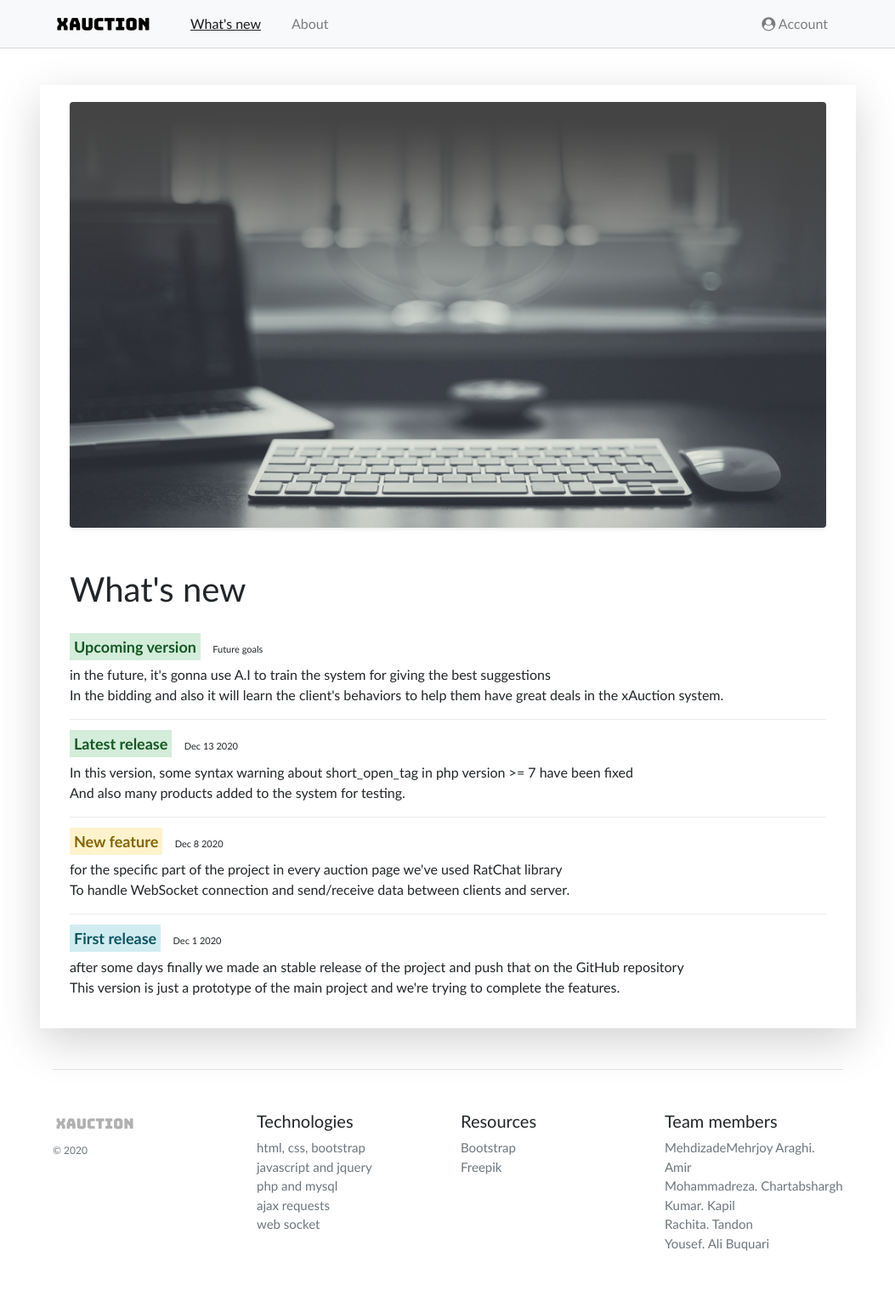
After one commit to mehdizadehamir/Auction-site, a PHP site: page /new.php in a window 1280 px wide. The commit adds this page. Shown: the whole page at 85% size, without its empty margins (113-1166 px from the left). Run offline with PHP 8.4, Linux system fonts and the light colour scheme; style sheets or scripts are compiled from the project's sources.

Commit message:
last release

```diff
--- /dev/null
+++ b/new.php
@@ -0,0 +1,67 @@
+<?php
+session_start();
+include_once "controller/config.php";
+
+$user_login_data = userLoginData();
+$_CURRENT = 'new';
+?>
+
+<!doctype html>
+<html lang="en">
+<head>
+    <meta charset="utf-8">
+    <meta name="viewport" content="width=device-width, initial-scale=1, shrink-to-fit=no">
+    <?php include_once "view/main/meta.php"; ?>
+    <title>xAuction | About</title>
+    <!-- Bootstrap core CSS -->
+    <link href="resources/bootstrap_4.5/css/bootstrap.min.css" rel="stylesheet">
+    <link href="resources/css/pricing.css" rel="stylesheet">
+    <link href="resources/css/style.css" rel="stylesheet">
+    <link href="https://stackpath.bootstrapcdn.com/font-awesome/4.7.0/css/font-awesome.min.css" rel="stylesheet">
+    <script src="resources/js/jquery-3.5.1.min.js"></script>
+    <script src="resources/js/scripts.js"></script>
+</head>
+<body>
+<?php include_once "view/main/navbar.php"; ?>
+<div class="container card-body shadow-lg" style="margin-top: 100px;">
+    <div class="col-12">
+        <img src="resources/images/new.jpg" class="shadow-sm" style="width: 100%; border-radius: 4px;">
+    </div>
+    <div class="col-12 mt-5">
+        <h1 class="pb-3">What's new</h1>
+        <div>
+            <h3><span style="font-size: 18px; font-weight: bold; padding: 5px;" class="alert-success">Upcoming version</span> &nbsp;<span style="font-size: 11px;">Future goals</span></h3>
+            <p style="font-size: 16px;">
+                in the future, it's gonna use A.I to train the system for giving the best suggestions<br>
+                In the bidding and also it will learn the client's behaviors to help them have great deals in the xAuction system.
+            </p>
+        </div>
+        <div class="dropdown-divider"></div>
+        <div>
+            <h3><span style="font-size: 18px; font-weight: bold; padding: 5px;" class="alert-success">Latest release</span> &nbsp;<span style="font-size: 11px;">Dec 13 2020</span></h3>
+            <p style="font-size: 16px;">
+                In this version, some syntax warning about short_open_tag in php version >= 7 have been fixed
+                <br>And also many products added to the system for testing.
+            </p>
+        </div>
+        <div class="dropdown-divider"></div>
+        <div>
+            <h3><span style="font-size: 18px; font-weight: bold; padding: 5px;" class="alert-warning">New feature</span> &nbsp;<span style="font-size: 11px;">Dec 8 2020</span></h3>
+            <p style="font-size: 16px;">
+                for the specific part of the project in every auction page we've used RatChat library<br>To handle WebSocket connection and send/receive data between clients and server.
+            </p>
+        </div>
+        <div class="dropdown-divider"></div>
+        <div>
+            <h3><span style="font-size: 18px; font-weight: bold; padding: 5px;" class="alert-info">First release</span> &nbsp;<span style="font-size: 11px;">Dec 1 2020</span></h3>
+            <p style="font-size: 16px;">
+                after some days finally we made an stable release of the project and push that on the GitHub repository<br>
+                This version is just a prototype of the main project and we're trying to complete the features.
+            </p>
+        </div>
+    </div>
+</div>
+<?php include_once "view/main/footer.php"; ?>
+</body>
+<script src="resources/bootstrap_4.5/js/bootstrap.min.js"></script>
+</html>
--- a/view/main/auctionList.php
+++ b/view/main/auctionList.php
@@ -7,7 +7,7 @@ $_filter_by = (!empty($_GET['f'])) ? $_GET['f'] : 'all';
 $_order_by = (!empty($_GET['o'])) ? $_GET['o'] : 'latest';
 ?>
 
-<div class="px-3 py-3 pt-md-5 pb-md-4 mx-auto text-center col-12 col-md-8">
+<div class="px-3 py-3 pt-md-5 pb-md-4 mx-auto text-center col-12 col-md-8 col-lg-7">
     <?
     $totalAuctions = 0;
     $myAuctions = $auctions->lists($_filter_by,$_order_by);
--- a/view/main/footer.php
+++ b/view/main/footer.php
@@ -25,8 +25,11 @@
             <div class="col-6 col-md">
                 <h5>Team members</h5>
                 <ul class="list-unstyled text-small">
-                    <li><a class="text-muted" href="#">Amir</a></li>
-                    <li><a class="text-muted" href="#">Sina</a></li>
+                    <li><a class="text-muted" href="#">MehdizadeMehrjoy Araghi. Amir</a></li>
+                    <li><a class="text-muted" href="#">Mohammadreza. Chartabshargh</a></li>
+                    <li><a class="text-muted" href="#">Kumar. Kapil</a></li>
+                    <li><a class="text-muted" href="#">Rachita. Tandon</a></li>
+                    <li><a class="text-muted" href="#">Yousef. Ali Buquari</a></li>
                 </ul>
             </div>
         </div>
--- a/view/main/navbar.php
+++ b/view/main/navbar.php
@@ -8,11 +8,11 @@
         </button>
         <div class="collapse navbar-collapse" id="navbarCollapse">
             <ul class="navbar-nav mr-auto">
-                <li class="nav-item active">
-                    <a class="nav-link" href="#">What's new</a>
+                <li class="nav-item <?php if(!empty($_CURRENT)){if($_CURRENT=='new') echo 'active';};?>">
+                    <a class="nav-link" href="new.php">What's new</a>
                 </li>
-                <li class="nav-item">
-                    <a class="nav-link" href="#">About</a>
+                <li class="nav-item <?php if(!empty($_CURRENT)){if($_CURRENT=='about') echo 'active';};?>">
+                    <a class="nav-link" href="about.php">About</a>
                 </li>
             </ul>
             <ul class="navbar-nav ml-auto mt-2 mt-md-0">
```
Also changed, not shown: about.php (added, +44 -0 lines), resources/images/aboutus.jpg (added), resources/images/new.jpg (added), resources/user-uploads/user-sina8711/1-1607807131-sina8711.jpeg (added), resources/user-uploads/user-sina8711/1-1607807254-sina8711.jpeg (added).
